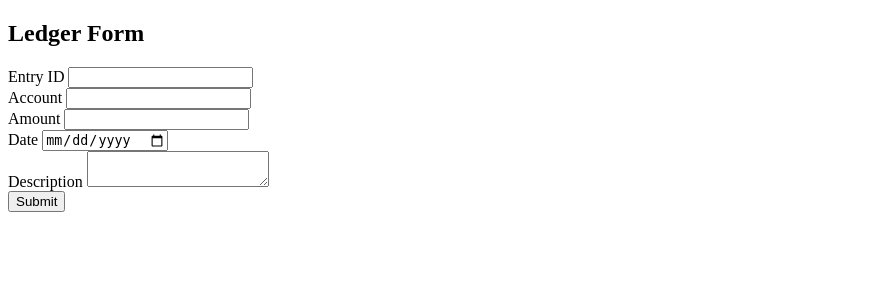
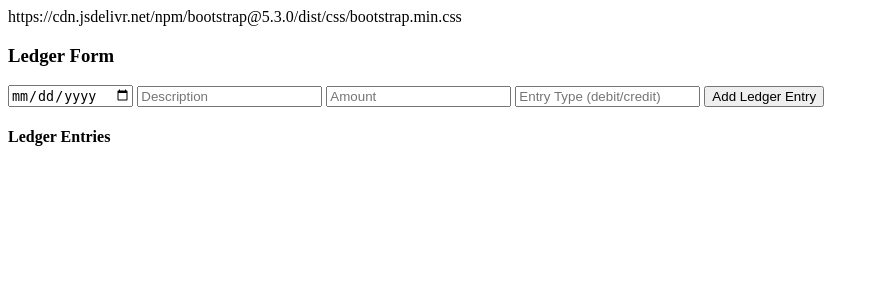
Before and after one commit to ivinaconsultancyinc/ica_app, a FastAPI app: template insurance_app/templates/ledger.html in a window 1280 px wide. Shown: the top 300 px of the page, without its empty margins (0-879 px from the left). Run offline with FastAPI, Linux system fonts and the light colour scheme; the template is opened without the code that fills it, so the values that code supplies are empty; parts of the project's set-up code (start-up, migrations or seed data) failed here and were passed over.

Commit message:
Update ledger.html

```diff
--- a/insurance_app/templates/ledger.html
+++ b/insurance_app/templates/ledger.html
@@ -1,37 +1,106 @@
 <!DOCTYPE html>
 <html>
 <head>
-    <meta charset="UTF-8">
     <title>Ledger Form</title>
-    <link rel="shortcut icon" href="{{ url_for('static', filename='favicon.ico') }}">
-    <https://cdn.jsdelivr.net/npm/bootstrap@5.3.0/dist/css/bootstrap.min.css
+    https://cdn.jsdelivr.net/npm/bootstrap@5.3.0/dist/css/bootstrap.min.css
 </head>
 <body>
-<div class="container mt-5">
-    <h2>Ledger Form</h2>
-    <form>
-        <div class="mb-3">
-            <label for="entry_id" class="form-label">Entry ID</label>
-            <input type="text" class="form-control" id="entry_id" name="entry_id">
-        </div>
-        <div class="mb-3">
-            <label for="account" class="form-label">Account</label>
-            <input type="text" class="form-control" id="account" name="account">
-        </div>
-        <div class="mb-3">
-            <label for="amount" class="form-label">Amount</label>
-            <input type="number" class="form-control" id="amount" name="amount">
-        </div>
-        <div class="mb-3">
-            <label for="date" class="form-label">Date</label>
-            <input type="date" class="form-control" id="date" name="date">
-        </div>
-        <div class="mb-3">
-            <label for="description" class="form-label">Description</label>
-            <textarea class="form-control" id="description" name="description"></textarea>
-        </div>
-        <button type="submit" class="btn btn-primary">Submit</button>
+    <h3>Ledger Form</h3>
+
+    <!-- Add Ledger Entry Form -->
+    <form id="add-ledger-form">
+        <input type="date" name="entry_date" placeholder="Entry Date" required>
+        <input type="text" name="description" placeholder="Description">
+        <input type="number" name="amount" placeholder="Amount" required>
+        <input type="text" name="entry_type" placeholder="Entry Type (debit/credit)">
+        <button type="submit">Add Ledger Entry</button>
     </form>
-</div>
+
+    <h4>Ledger Entries</h4>
+    <ul id="ledger-list"></ul>
+
+    <!-- ========================= -->
+    <!-- Add your POST, PUT, DELETE fetch code -->
+    <!-- ========================= -->
+    <script>
+    function loadLedgers() {
+        fetch('/api/ledger/')
+            .then(response => response.json())
+            .then(data => {
+                const list = document.getElementById('ledger-list');
+                list.innerHTML = '';
+                data.forEach(ledger => {
+                    const li = document.createElement('li');
+                    li.innerHTML = `
+                        <strong>${ledger.entry_date}</strong> - ${ledger.description || ''} $${ledger.amount || 'N/A'} (${ledger.entry_type || 'N/A'})
+                        <button onclick="editLedger(${ledger.id}, '${ledger.entry_date}', '${ledger.description || ''}', '${ledger.amount || ''}', '${ledger.entry_type || ''}')">Edit</button>
+                        <button onclick="deleteLedger(${ledger.id})">Delete</button>
+                    `;
+                    list.appendChild(li);
+                });
+            });
+    }
+
+    // POST: Add a new ledger entry
+    document.getElementById('add-ledger-form').onsubmit = function(e) {
+        e.preventDefault();
+        const form = e.target;
+        fetch('/api/ledger/', {
+            method: 'POST',
+            headers: {'Content-Type': 'application/json'},
+            body: JSON.stringify({
+                entry_date: form.entry_date.value,
+                description: form.description.value,
+                amount: form.amount.value,
+                entry_type: form.entry_type.value
+            })
+        })
+        .then(response => response.json())
+        .then(data => {
+            alert('Ledger entry added.');
+            form.reset();
+            loadLedgers();
+        });
+    };
+
+    // PUT: Edit an existing ledger entry
+    function editLedger(id, currentEntryDate, currentDescription, currentAmount, currentEntryType) {
+        const entry_date = prompt("Edit entry date (YYYY-MM-DD):", currentEntryDate);
+        if (entry_date === null) return;
+        const description = prompt("Edit description:", currentDescription);
+        const amount = prompt("Edit amount:", currentAmount);
+        const entry_type = prompt("Edit entry type (debit/credit):", currentEntryType);
+        fetch(`/api/ledger/${id}`, {
+            method: 'PUT',
+            headers: {'Content-Type': 'application/json'},
+            body: JSON.stringify({entry_date, description, amount, entry_type})
+        })
+        .then(response => response.json())
+        .then(data => {
+            alert('Ledger entry updated.');
+            loadLedgers();
+        });
+    }
+
+    // DELETE: Remove a ledger entry
+    function deleteLedger(id) {
+        if (!confirm("Are you sure you want to delete this ledger entry?")) return;
+        fetch(`/api/ledger/${id}`, {
+            method: 'DELETE'
+        })
+        .then(response => response.json())
+        .then(data => {
+            alert(data.detail);
+            loadLedgers();
+        });
+    }
+
+    // Initial load
+    loadLedgers();
+    </script>
+    <!-- ========================= -->
+    <!-- End of POST, PUT, DELETE fetch code -->
+    <!-- ========================= -->
+
 </body>
 </html>
```
